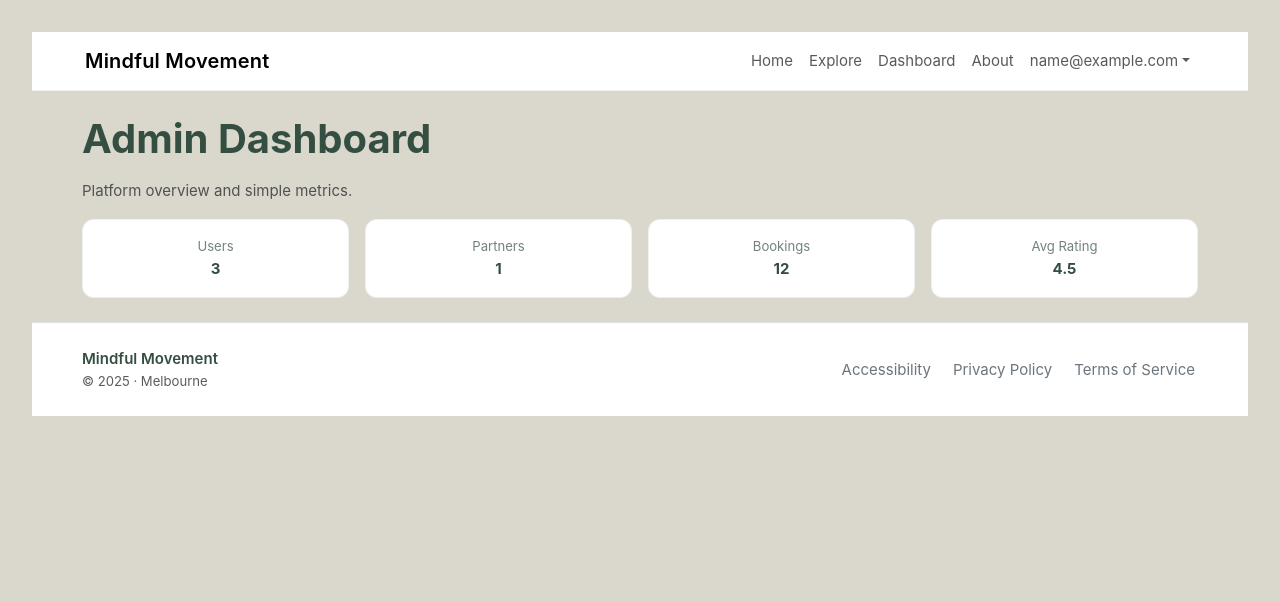
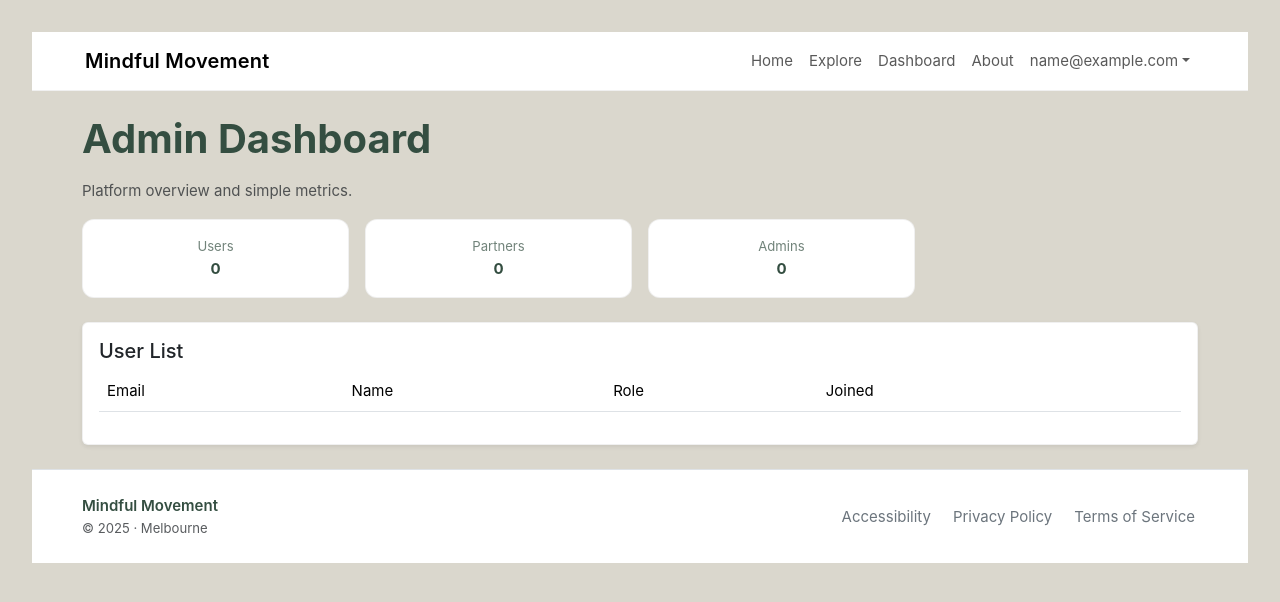
Before and after one commit to YipuXu/FIT5032, a Vue app: page /admin in a window 1280 px wide. Shown: the top 602 px of the page. Built offline with nearby package versions, Linux system fonts and the light colour scheme; sample sign-in values are in the browser's storage.

Commit message:
Add the function of deleting users in the user authentication module, and implement the functions of user list and user deletion in the administrator page

```diff
--- a/src/composables/useAuth.js
+++ b/src/composables/useAuth.js
@@ -22,13 +22,23 @@ async function hashPassword(password) {
 function getUsers() {
   try {
     return JSON.parse(localStorage.getItem('mm_users') || '[]')
-  } catch (_) {
+  } catch {
     return []
   }
 }
 
 function saveUsers(users) {
   localStorage.setItem('mm_users', JSON.stringify(users))
+}
+
+function deleteUserByEmail(email) {
+  try {
+    const users = getUsers().filter((u) => u.email.toLowerCase() !== email.toLowerCase())
+    saveUsers(users)
+    return true
+  } catch {
+    return false
+  }
 }
 
 function setCurrentUser(user) {
@@ -38,14 +48,16 @@ function setCurrentUser(user) {
   // notify same-window listeners that auth changed
   try {
     window.dispatchEvent(new CustomEvent('mm-auth-changed', { detail: safe }))
-  } catch (_) {}
+  } catch {
+    // ignore in older browsers
+  }
   return safe
 }
 
 function getCurrentUser() {
   try {
     return JSON.parse(localStorage.getItem('mm_current_user'))
-  } catch (_) {
+  } catch {
     return null
   }
 }
@@ -85,7 +97,17 @@ function logout() {
   localStorage.removeItem('mm_current_user')
   try {
     window.dispatchEvent(new CustomEvent('mm-auth-changed', { detail: null }))
-  } catch (_) {}
+  } catch {
+    // ignore
+  }
 }
 
-export { registerUser, loginUser, logout, getCurrentUser, getUsers, hashPassword }
+export {
+  registerUser,
+  loginUser,
+  logout,
+  getCurrentUser,
+  getUsers,
+  hashPassword,
+  deleteUserByEmail,
+}
--- a/src/pages/Admin.vue
+++ b/src/pages/Admin.vue
@@ -1,32 +1,83 @@
-<script setup></script>
+<script setup>
+defineOptions({ name: 'AdminPage' })
+import { ref, computed, onMounted } from 'vue'
+import { getUsers, deleteUserByEmail } from '../composables/useAuth'
+
+const users = ref([])
+
+function load() {
+  users.value = getUsers()
+}
+
+onMounted(load)
+
+const counts = computed(() => {
+  const usersCount = users.value.filter((u) => u.role === 'user').length
+  const partners = users.value.filter((u) => u.role === 'partner').length
+  const admins = users.value.filter((u) => u.role === 'admin').length
+  return { usersCount, partners, admins }
+})
+
+function removeUser(email) {
+  if (!confirm(`Delete user ${email}?`)) return
+  deleteUserByEmail(email)
+  load()
+}
+</script>
 
 <template>
   <main class="container py-4">
     <h1 class="fw-bold mb-3">Admin Dashboard</h1>
     <p class="text-muted">Platform overview and simple metrics.</p>
-    <div class="row g-3">
+    <div class="row g-3 mb-4">
       <div class="col-6 col-md-3">
         <div class="mm-surface p-3 text-center">
           <div class="small mm-muted">Users</div>
-          <div class="fw-bold">3</div>
+          <div class="fw-bold">{{ counts.usersCount }}</div>
         </div>
       </div>
       <div class="col-6 col-md-3">
         <div class="mm-surface p-3 text-center">
           <div class="small mm-muted">Partners</div>
-          <div class="fw-bold">1</div>
+          <div class="fw-bold">{{ counts.partners }}</div>
         </div>
       </div>
       <div class="col-6 col-md-3">
         <div class="mm-surface p-3 text-center">
-          <div class="small mm-muted">Bookings</div>
-          <div class="fw-bold">12</div>
+          <div class="small mm-muted">Admins</div>
+          <div class="fw-bold">{{ counts.admins }}</div>
         </div>
       </div>
-      <div class="col-6 col-md-3">
-        <div class="mm-surface p-3 text-center">
-          <div class="small mm-muted">Avg Rating</div>
-          <div class="fw-bold">4.5</div>
+    </div>
+
+    <div class="card shadow-sm">
+      <div class="card-body">
+        <h5 class="card-title">User List</h5>
+        <div class="table-responsive">
+          <table class="table">
+            <thead>
+              <tr>
+                <th>Email</th>
+                <th>Name</th>
+                <th>Role</th>
+                <th>Joined</th>
+                <th></th>
+              </tr>
+            </thead>
+            <tbody>
+              <tr v-for="u in users" :key="u.id">
+                <td>{{ u.email }}</td>
+                <td>{{ u.name }}</td>
+                <td>{{ u.role }}</td>
+                <td>{{ new Date(u.createdAt).toLocaleString() }}</td>
+                <td>
+                  <button class="btn btn-sm btn-outline-danger" @click="removeUser(u.email)">
+                    Delete
+                  </button>
+                </td>
+              </tr>
+            </tbody>
+          </table>
         </div>
       </div>
     </div>
```
